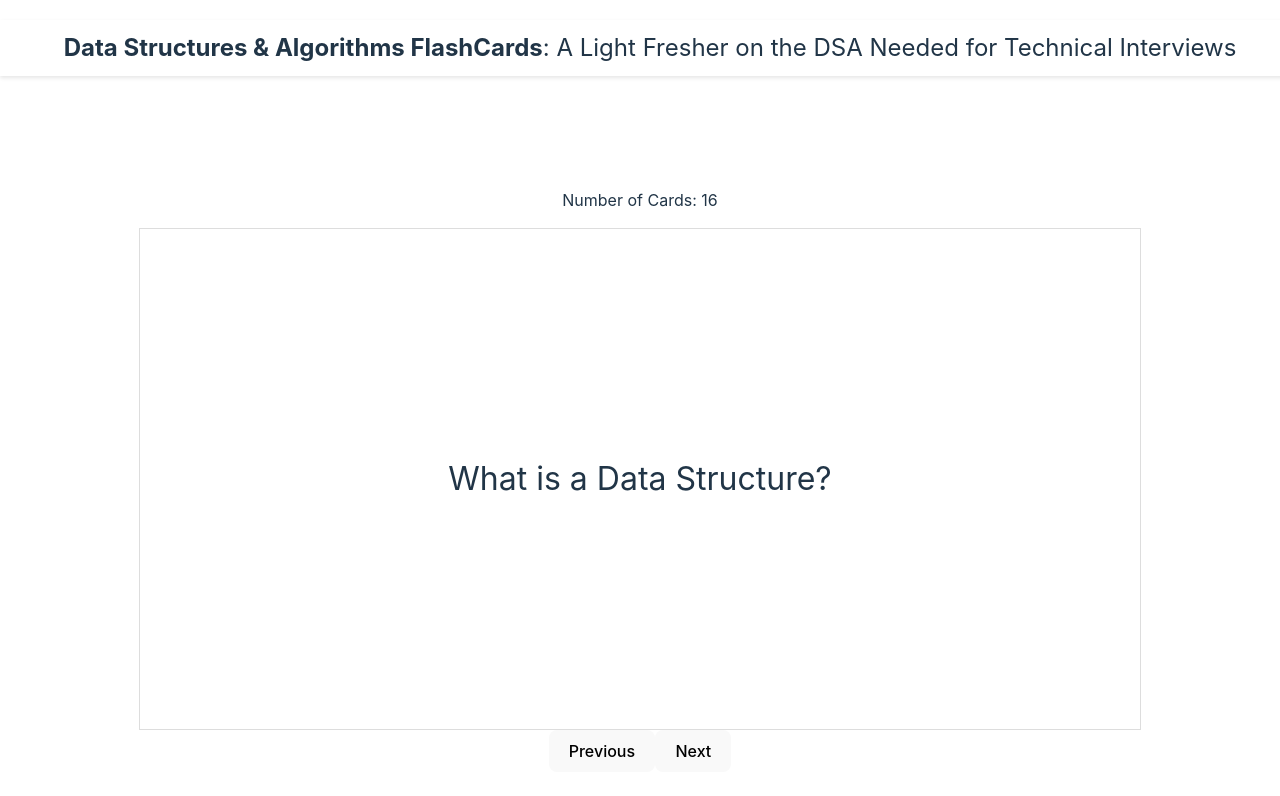
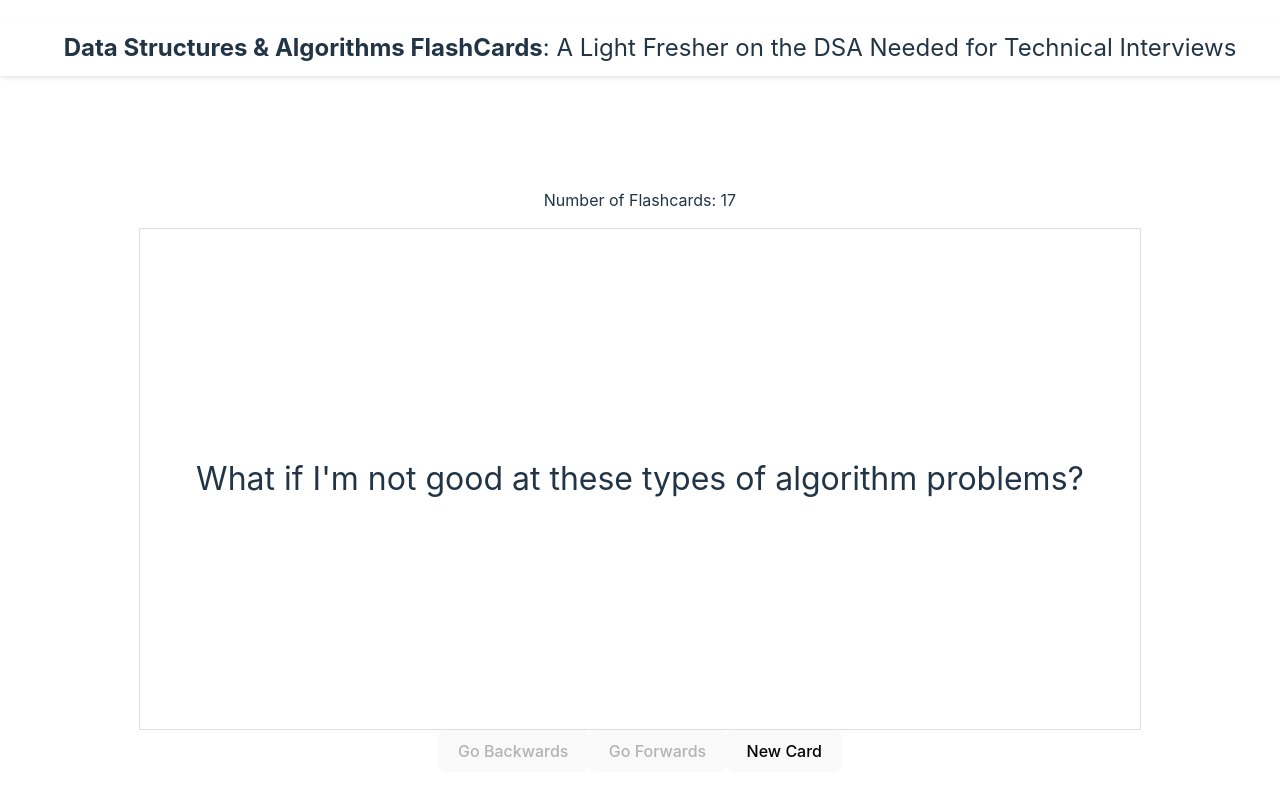
Before and after one commit to DanPark13/dsa-flashcards, a React (Vite) app: page / in a window 1280 px wide. Shown: the top 796 px of the page. Built offline with nearby package versions, Linux system fonts and the light colour scheme.

Commit message:
Add Random Card Functionality

```diff
--- a/src/components/Card.tsx
+++ b/src/components/Card.tsx
@@ -2,7 +2,8 @@ import React, {useState} from "react";
 import './Card.css'
 
 const Card: React.FC = () => {
-    const cards = [
+    const flashCards = [
+        { question: "What if I'm not good at these types of algorithm problems?", answer: "You CAN solve any problem when you have enough practice because all you have to do is think intuitively through the problem and with a bit of code, you can solve any algorithm problem! And with this site, you'll be able to knock out data structure basics in no time." },
         { question: "What is a Data Structure?", answer: "A specific way of organizing and storing data in a computer so it can be accessed and modified efficiently." },
         { question: "What is a Bit?", answer: "A unit of information stored as a 0 (FALSE), 1 (TRUE), or NULL." },
         { question: "What is a Byte?", answer: "A group of eight bits"},
@@ -21,7 +22,7 @@ const Card: React.FC = () => {
         { question: "What is Dynamic Programming?", answer: "A method for solving problems by breaking them down into simpler subproblems. It stores the results of expensive function calls and returns the cached result when the same inputs occur again." },
     ];
 
-    const [count, setCount] = useState(cards.length)
+    const [cards, setCards] = useState(flashCards)
     // const updateCount = () => setCount(count);
 
     const [activeCardIndex, setActiveCardIndex] = useState(0);
@@ -31,27 +32,69 @@ const Card: React.FC = () => {
         setIsRevealed(!isRevealed);
     }
 
+    const [viewedIndexes, setViewedIndexes] = useState(new Set<number>());
+    const [historyStack, setHistoryStack] = useState<number[]>([]);
+    const [forwardStack, setForwardStack] = useState<number[]>([]);
+
+    const getRandomUnusedIndex = () => {
+        if (viewedIndexes.size === cards.length){
+            return -1;
+        }
+
+        let randomIndex;
+        do {
+            randomIndex = Math.floor(Math.random() * cards.length);
+        } while (viewedIndexes.has(randomIndex));
+
+        return randomIndex;
+    }
+
+    // Sets a New Unviewed Random Card unless all cards have been viewed
+    const handleRandomCard = () => {
+        const newIndex = getRandomUnusedIndex();
+        if (newIndex !== -1){
+            setHistoryStack(prevStack => [...prevStack, activeCardIndex]);
+            setForwardStack([]); // Reset forward stack when new created
+            setActiveCardIndex(newIndex);
+            setViewedIndexes(prevIndexes => new Set(prevIndexes).add(newIndex));
+            setIsRevealed(!isRevealed);
+        } else {
+            alert("Congratulations! All Cards Have Been Studied.")
+            setViewedIndexes(new Set());
+        }
+    }
+
+    // Navigates to previous card by popping from history stack and pushing to forward stack
+    const handlePrevious = () => {
+        if (historyStack.length){
+            const lastIndex = historyStack[historyStack.length - 1]
+            setForwardStack(prevStack => [activeCardIndex, ...prevStack]);
+            setActiveCardIndex(lastIndex);
+            setHistoryStack(prevStack => prevStack.slice(0, prevStack.length - 1));
+        }
+    }
+
+    // Navigates to next card in history by popping from forward stack and pushing to history stack
+    const handleNext = () => {
+        if (forwardStack.length) {
+            const nextIndex = forwardStack[0];
+            setHistoryStack(prevStack => [...prevStack, activeCardIndex]);
+            setActiveCardIndex(nextIndex);
+            setForwardStack(prevStack => prevStack.slice(1));
+        }
+    }
+
     return (
         <div>
-            <p>Number of Cards: {count}</p>
+            <p>Number of Flashcards: {flashCards.length}</p>
             <div className={`card ${isRevealed ? 'revealed' : ''}`} onClick={handleCardClick}>
-                <div className="cardContent question">{cards[activeCardIndex].question}</div>
-                <div className="cardContent answer">{cards[activeCardIndex].answer}</div>
+                <div className="cardContent question">{flashCards[activeCardIndex].question}</div>
+                <div className="cardContent answer">{flashCards[activeCardIndex].answer}</div>
             </div>
 
-            <button onClick={() => {
-                setIsRevealed(false);
-                setActiveCardIndex(prevIndex => Math.max(prevIndex - 1, 0));
-            }}>
-                Previous
-            </button>
-
-            <button onClick={() => {
-                setIsRevealed(false);
-                setActiveCardIndex(prevIndex => Math.min(prevIndex + 1, cards.length - 1));
-            }}>
-                Next
-            </button>
+            <button onClick={handlePrevious} disabled={!historyStack.length}>Go Backwards</button>
+            <button onClick={handleNext} disabled={!forwardStack.length}>Go Forwards</button>
+            <button onClick={handleRandomCard}>New Card</button>
         </div>
     );
 }
```
